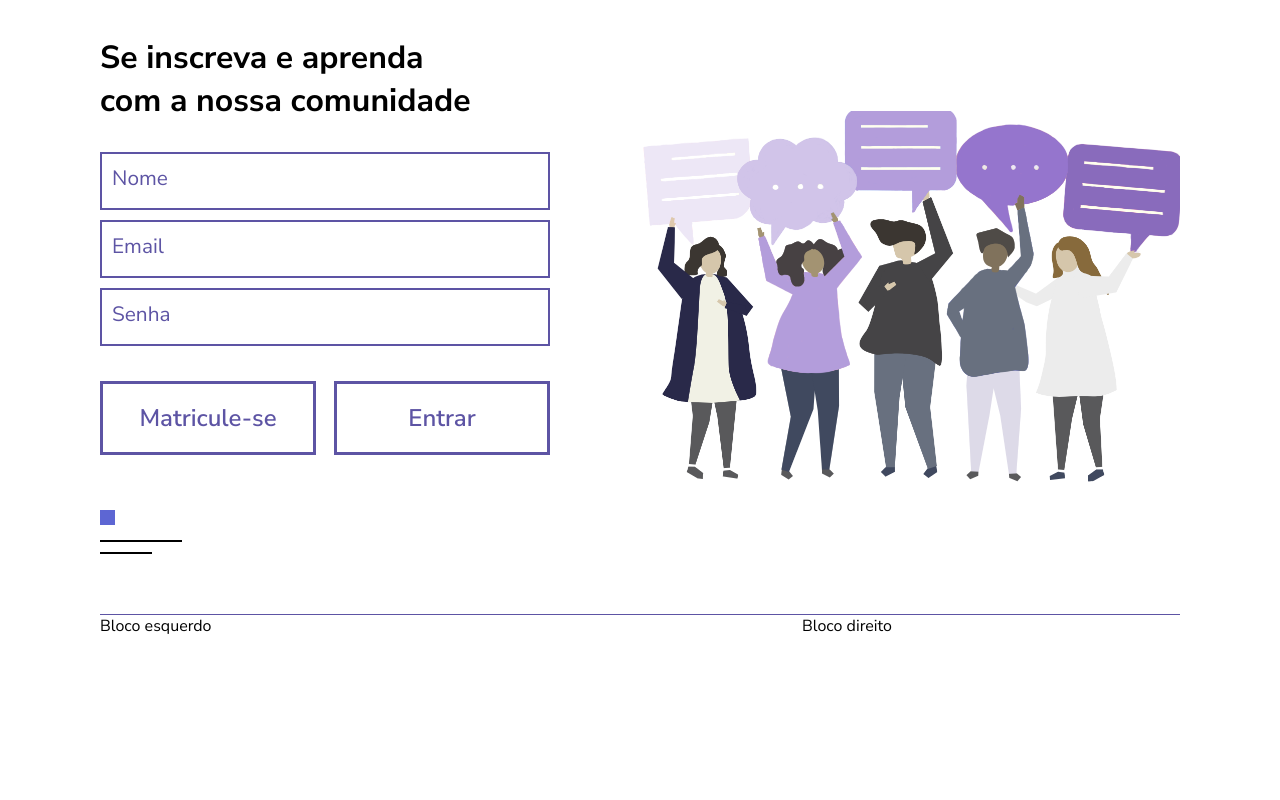
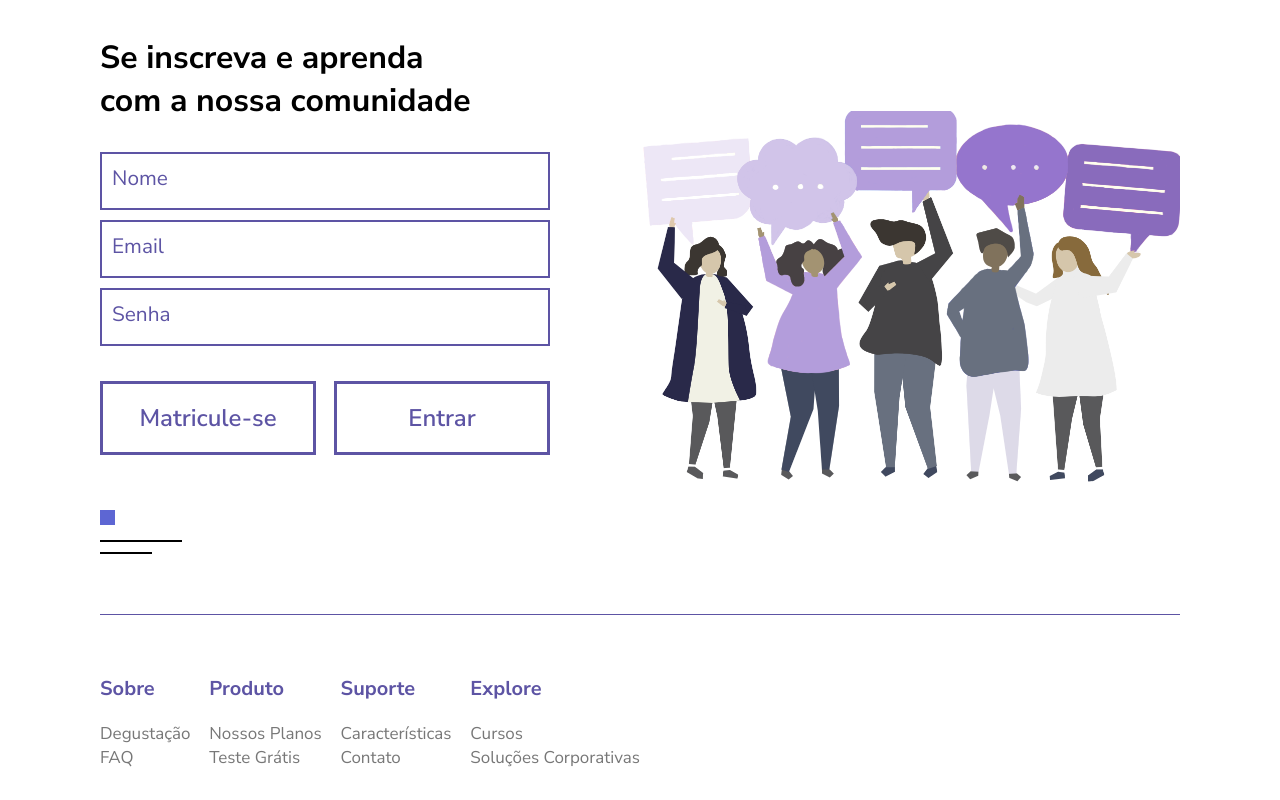
Before and after one commit to RobsonVinicius/Studo, a plain HTML site: page index.html in a window 1280 px wide. Shown: the part 3518-4318 px from the top of the page. Before the commit the page ends 4185 px from the top, so only its background shows below. Drawn offline with Linux system fonts and the light colour scheme.

Commit message:
Footer Links

```diff
--- a/css/style.css
+++ b/css/style.css
@@ -415,8 +415,27 @@ nav ul li a {
 
 .footer-left-col {
   flex-basis: 50%;
+  margin-top: 60px;
 }
 
 .footer-right-col {
   flex-basis: 35%;
 }
+
+.footer-links {
+  display: flex;
+  justify-content: space-between;
+  flex-wrap: wrap;
+}
+
+.link-title h4 {
+  color: #5D54A4;
+  font-size: 20px;
+  margin-bottom: 20px;
+}
+
+.link-title small {
+  font-size: 17px;
+  color: #777;
+  line-height: 1.5rem;
+}
--- a/index.html
+++ b/index.html
@@ -195,10 +195,31 @@
     <div class="container footer-row">
       <hr>
       <div class="footer-left-col">
-        <p>Bloco esquerdo</p>
+        <div class="footer-links">
+          <div class="link-title">
+            <h4>Sobre</h4>
+            <small>Degustação</small><br>
+            <small>FAQ</small>
+          </div>
+          <div class="link-title">
+            <h4>Produto</h4>
+            <small>Nossos Planos</small><br>
+            <small>Teste Grátis</small>
+          </div>
+          <div class="link-title">
+            <h4>Suporte</h4>
+            <small>Características</small><br>
+            <small>Contato</small>
+          </div>
+          <div class="link-title">
+            <h4>Explore</h4>
+            <small>Cursos</small><br>
+            <small>Soluções Corporativas</small>
+          </div>
+        </div>
       </div>
       <div class="footer-right-col">
-        <p>Bloco direito</p>
+
       </div>
     </div>
   </section>
```
